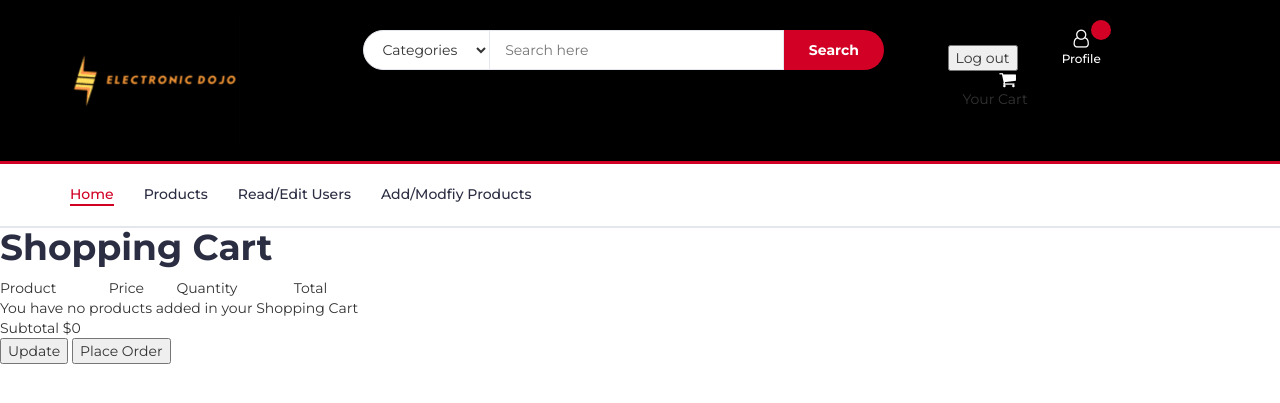
After one commit to Justin743/Electronic_Dojo, a PHP site: page /cart.php in a window 1280 px wide. The commit adds this page. Shown: the top 403 px of the page. Run offline with PHP 8.4, Linux system fonts and the light colour scheme; the visitor is signed in with stand-in values (Sample User, id 1).

Commit message:
Added cart page to software

```diff
--- /dev/null
+++ b/electronicDojo/cart.php
@@ -0,0 +1,101 @@
+<?php
+session_start();
+
+$subtotal = 0.00;
+
+
+if (isset($_POST['product_ID']) && is_numeric($_POST['product_ID'])){
+    require_once 'src/DBconnect.php';
+
+    $prodID = (int)$_POST['product_ID'];
+
+    $statement = $connection->prepare('SELECT * FROM products WHERE product_id = ?');
+    $statement->execute([$_POST['product_ID']]);
+
+    $product = $statement->fetch(PDO::FETCH_ASSOC);
+
+    if ($product > 0){
+        if (isset($_SESSION['Active']) && is_array($_SESSION['Active'])){
+            if (array_key_exists($prodID, $_SESSION['Active'])){
+                $message = "This product is already in your cart!";
+            }else{
+                $_SESSION['Active'][$prodID] = 1;
+                $message = "This product has been added to your cart";
+            }
+
+        }else{
+            $_SESSION['Active'] = array($prodID => 1);
+            $message = "This product has been added to your cart";
+        }
+    }
+
+    $products_in_cart = isset($_SESSION['Active']) ? $_SESSION['Active'] : array();
+    $products = array();
+
+    if ($products_in_cart){
+        $array_to_question_marks = implode(',', array_fill(0, count($products_in_cart), '?'));
+        $statement = $connection>preg_replace('SELECT * FROM products where product_ID IN ('. $array_to_question_marks . ')');
+
+        $statement->execute(array_keys($products_in_cart));
+
+        $products = $statement->fetchAll(PDO::FETCH_ASSOC);
+
+        foreach ($products as $product){
+            $subtotal += (float)$product['price'] * (int)$products_in_cart[$prodID];
+        }
+    }
+}
+?>
+
+<?php include 'templates/header.php'; ?>
+
+<div class="cart content-wrapper">
+    <h1>Shopping Cart</h1>
+    <form action="index.php?page=cart" method="post">
+        <table>
+            <thead>
+            <tr>
+                <td colspan="2">Product</td>
+                <td>Price</td>
+                <td>Quantity</td>
+                <td>Total</td>
+            </tr>
+            </thead>
+            <tbody>
+            <?php if (empty($products)): ?>
+                <tr>
+                    <td colspan="5" style="text-align:center;">You have no products added in your Shopping Cart</td>
+                </tr>
+            <?php else: ?>
+                <?php foreach ($products as $product): ?>
+                    <tr>
+                        <td class="img">
+                            <a href="index.php?page=product&id=<?=$product['id']?>">
+                                <img src="imgs/<?=$product['img']?>" width="50" height="50" alt="<?=$product['name']?>">
+                            </a>
+                        </td>
+                        <td>
+                            <a href="index.php?page=product&id=<?=$product['id']?>"><?=$product['name']?></a>
+                            <br>
+                            <a href="index.php?page=cart&remove=<?=$product['id']?>" class="remove">Remove</a>
+                        </td>
+                        <td class="price">&dollar;<?=$product['price']?></td>
+                        <td class="quantity">
+                            <input type="number" name="quantity-<?=$product['id']?>" value="<?=$products_in_cart[$product['id']]?>" min="1" max="<?=$product['quantity']?>" placeholder="Quantity" required>
+                        </td>
+                        <td class="price">&dollar;<?=$product['price'] * $products_in_cart[$product['id']]?></td>
+                    </tr>
+                <?php endforeach; ?>
+            <?php endif; ?>
+            </tbody>
+        </table>
+        <div class="subtotal">
+            <span class="text">Subtotal</span>
+            <span class="price">&dollar;<?=$subtotal?></span>
+        </div>
+        <div class="buttons">
+            <input type="submit" value="Update" name="update">
+            <input type="submit" value="Place Order" name="placeorder">
+        </div>
+    </form>
+</div>
--- a/electronicDojo/templates/header.php
+++ b/electronicDojo/templates/header.php
@@ -108,43 +108,10 @@ required for every page you wish to be accessible only after login*/
                         <!-- Cart -->
                         <div class="dropdown">
                             <a class="dropdown-toggle" data-toggle="dropdown" aria-expanded="true">
-                                <i class="fa fa-shopping-cart"></i>
+                                <a href="../cart.php"><i class="fa fa-shopping-cart"></i></a>
                                 <span>Your Cart</span>
                                 <div class="qty"></div>
                             </a>
-                            <div class="cart-dropdown">
-                                <div class="cart-list">
-                                    <div class="product-widget">
-                                        <div class="product-img">
-                                            <img src="./img/product01.png" alt="">
-                                        </div>
-                                        <div class="product-body">
-                                            <h3 class="product-name"><a href="#">product name goes here</a></h3>
-                                            <h4 class="product-price"><span class="qty">1x</span>$980.00</h4>
-                                        </div>
-                                        <button class="delete"><i class="fa fa-close"></i></button>
-                                    </div>
-
-                                    <div class="product-widget">
-                                        <div class="product-img">
-                                            <img src="./img/product02.png" alt="">
-                                        </div>
-                                        <div class="product-body">
-                                            <h3 class="product-name"><a href="#">product name goes here</a></h3>
-                                            <h4 class="product-price"><span class="qty">3x</span>$980.00</h4>
-                                        </div>
-                                        <button class="delete"><i class="fa fa-close"></i></button>
-                                    </div>
-                                </div>
-                                <div class="cart-summary">
-                                    <small>3 Item(s) selected</small>
-                                    <h5>SUBTOTAL: $2940.00</h5>
-                                </div>
-                                <div class="cart-btns">
-                                    <a href="#">View Cart</a>
-                                    <a href="#">Checkout  <i class="fa fa-arrow-circle-right"></i></a>
-                                </div>
-                            </div>
                         </div>
                         <!-- /Cart -->
 
```
